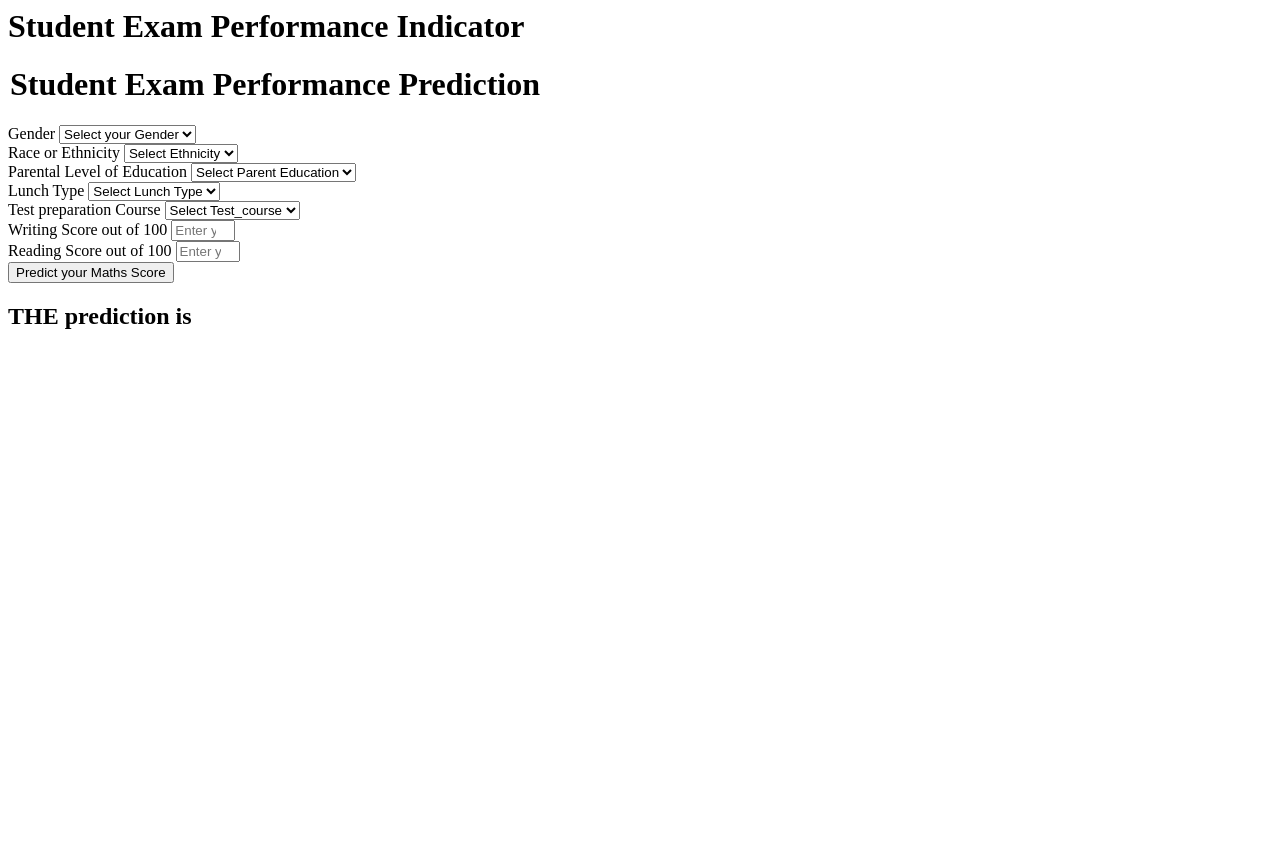
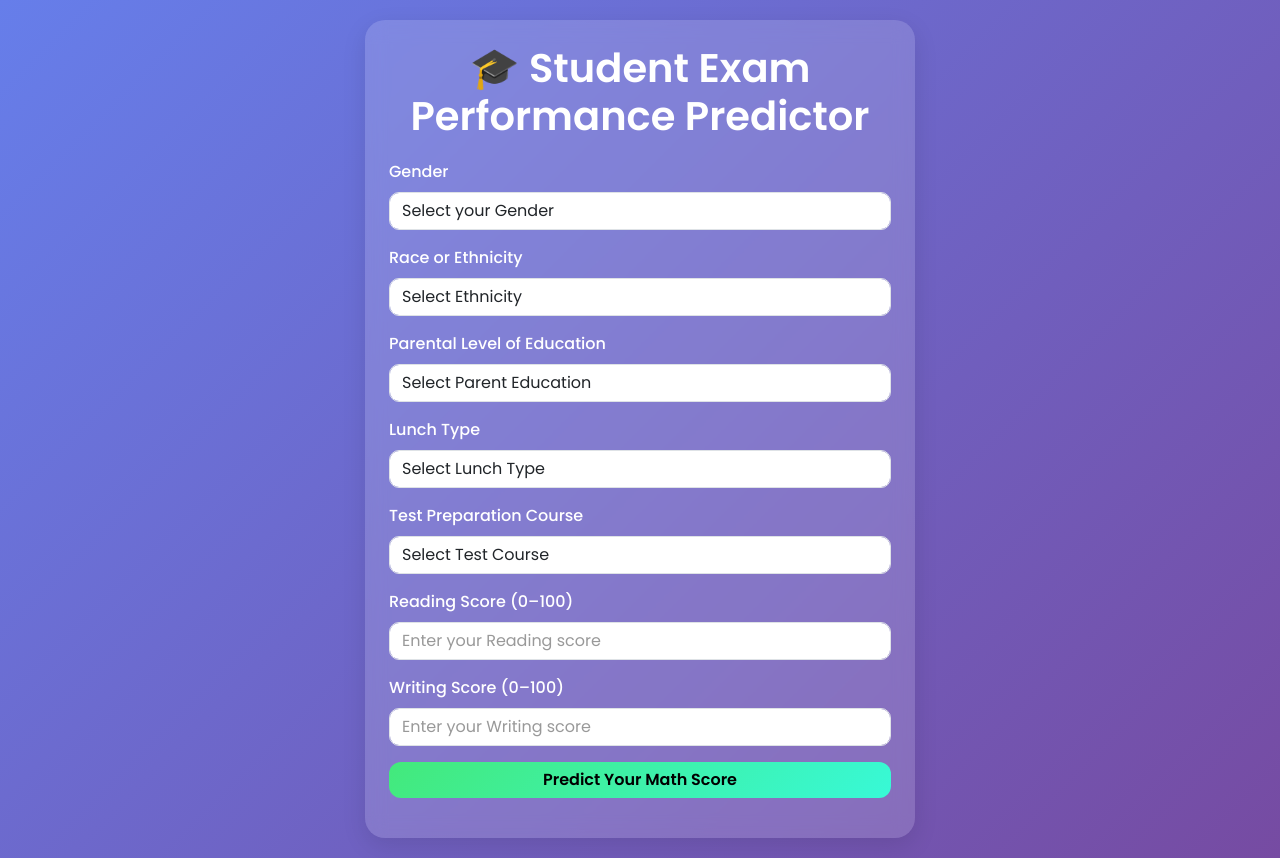
Before and after one commit to praaatikk/mlproject, a Flask app: page /predictdata in a window 1280 px wide. Before the commit the page ends 329 px from the top, so only its background shows below. Run offline with Flask 3, Linux system fonts and the light colour scheme.

Commit message:
updated html code

```diff
--- a/templates/home.html
+++ b/templates/home.html
@@ -1,111 +1,170 @@
-<html>
+<!DOCTYPE html>
+<html lang="en">
+<head>
+  <meta charset="UTF-8">
+  <meta name="viewport" content="width=device-width, initial-scale=1.0">
+  <title>Student Exam Performance Predictor</title>
+
+  <!-- Bootstrap 5 -->
+  <link href="https://cdn.jsdelivr.net/npm/bootstrap@5.3.0/dist/css/bootstrap.min.css" rel="stylesheet">
+
+  <!-- Google Font -->
+  <link href="https://fonts.googleapis.com/css2?family=Poppins:wght@400;500;600&display=swap" rel="stylesheet">
+
+  <style>
+    body {
+      font-family: 'Poppins', sans-serif;
+      background: linear-gradient(135deg, #667eea, #764ba2);
+      min-height: 100vh;
+      display: flex;
+      align-items: center;
+      justify-content: center;
+      padding: 20px;
+    }
+
+    .card {
+      background: rgba(255, 255, 255, 0.15);
+      backdrop-filter: blur(10px);
+      border: none;
+      border-radius: 20px;
+      box-shadow: 0 8px 25px rgba(0, 0, 0, 0.1);
+      color: #fff;
+      width: 100%;
+      max-width: 550px;
+      transition: transform 0.3s ease;
+    }
+
+    .card:hover {
+      transform: scale(1.02);
+    }
+
+    .card h1 {
+      font-weight: 600;
+      text-align: center;
+      margin-bottom: 20px;
+      color: #fff;
+    }
+
+    label {
+      font-weight: 500;
+    }
+
+    select, input {
+      border-radius: 10px !important;
+    }
+
+    .btn-primary {
+      background: linear-gradient(135deg, #43e97b, #38f9d7);
+      border: none;
+      color: #000;
+      font-weight: 600;
+      border-radius: 12px;
+      transition: all 0.3s ease;
+    }
+
+    .btn-primary:hover {
+      background: linear-gradient(135deg, #38f9d7, #43e97b);
+      transform: translateY(-2px);
+    }
+
+    h2 {
+      text-align: center;
+      color: #fff;
+      margin-top: 20px;
+      font-weight: 500;
+      animation: fadeIn 1s ease-in;
+    }
+
+    @keyframes fadeIn {
+      from { opacity: 0; transform: translateY(10px); }
+      to { opacity: 1; transform: translateY(0); }
+    }
+
+    ::placeholder {
+      color: #999 !important;
+    }
+  </style>
+</head>
+
 <body>
-    <div class="login">
-       <h1>Student Exam Performance Indicator</h1>
+  <div class="card p-4">
+    <h1>🎓 Student Exam Performance Predictor</h1>
+    <form action="{{ url_for('predict_datapoint') }}" method="post">
 
-       <form action="{{ url_for('predict_datapoint')}}" method="post">
-        <h1>
-            <legend>Student Exam Performance Prediction</legend>
-        </h1>
       <div class="mb-3">
         <label class="form-label">Gender</label>
-            <select class="form-control" name="gender" placeholder="Enter you Gender" required>
-                <option class="placeholder" selected disabled value="">Select your Gender</option>
-                <option value="male">
-                    Male
-                </option>
-                <option value="female">
-                    Female
-                </option>
+        <select class="form-control" name="gender" required>
+          <option selected disabled value="">Select your Gender</option>
+          <option value="male">Male</option>
+          <option value="female">Female</option>
         </select>
       </div>
+
       <div class="mb-3">
         <label class="form-label">Race or Ethnicity</label>
-            <select class="form-control" name="ethnicity" placeholder="Enter you ethnicity" required>
-                <option class="placeholder" selected disabled value="">Select Ethnicity</option>
-                <option value="group A">
-                    Group A
-                </option>
-                <option value="group B">
-                    Group B
-                </option>
-                <option value="group C">
-                    Group C
-                </option>
-                <option value="group D">
-                    Group D
-                </option>
-                <option value="group E">
-                    Group E
-                </option>
+        <select class="form-control" name="ethnicity" required>
+          <option selected disabled value="">Select Ethnicity</option>
+          <option value="group A">Group A</option>
+          <option value="group B">Group B</option>
+          <option value="group C">Group C</option>
+          <option value="group D">Group D</option>
+          <option value="group E">Group E</option>
         </select>
       </div>
+
       <div class="mb-3">
         <label class="form-label">Parental Level of Education</label>
-            <select class="form-control" name="parental_level_of_education"
-                placeholder="Enter you Parent Education" required>
-                <option class="placeholder" selected disabled value="">Select Parent Education</option>
-                <option value="associate's degree">
-                    associate's degree
-                </option>
-                <option value="bachelor's degree">
-                    bachelor's degree
-                </option>
-                <option value="high school">
-                    high school
-                </option>
-                <option value="master's degree">
-                    master's degree
-                </option>
-                <option value="some college">
-                    some college
-                </option>
-                <option value="some high school">
-                    some high school
-                </option>
+        <select class="form-control" name="parental_level_of_education" required>
+          <option selected disabled value="">Select Parent Education</option>
+          <option value="associate's degree">associate's degree</option>
+          <option value="bachelor's degree">bachelor's degree</option>
+          <option value="high school">high school</option>
+          <option value="master's degree">master's degree</option>
+          <option value="some college">some college</option>
+          <option value="some high school">some high school</option>
         </select>
       </div>
+
       <div class="mb-3">
         <label class="form-label">Lunch Type</label>
-            <select class="form-control" name="lunch" placeholder="Enter you Lunch" required>
-                <option class="placeholder" selected disabled value="">Select Lunch Type</option>
-                <option value="free/reduced">
-                    free/reduced
-                </option>
-                <option value="standard">
-                    standard
-                </option>
+        <select class="form-control" name="lunch" required>
+          <option selected disabled value="">Select Lunch Type</option>
+          <option value="free/reduced">free/reduced</option>
+          <option value="standard">standard</option>
         </select>
       </div>
+
       <div class="mb-3">
-            <label class="form-label">Test preparation Course</label>
-            <select class="form-control" name="test_preparation_course" placeholder="Enter you Course"
-                required>
-                <option class="placeholder" selected disabled value="">Select Test_course</option>
-                <option value="none">
-                    None
-                </option>
-                <option value="completed">
-                    Completed
-                </option>
+        <label class="form-label">Test Preparation Course</label>
+        <select class="form-control" name="test_preparation_course" required>
+          <option selected disabled value="">Select Test Course</option>
+          <option value="none">None</option>
+          <option value="completed">Completed</option>
         </select>
       </div>
+
       <div class="mb-3">
-            <label class="form-label">Writing Score out of 100</label>
+        <label class="form-label">Reading Score (0–100)</label>
         <input class="form-control" type="number" name="reading_score"
-                placeholder="Enter your Reading score" min='0' max='100' />
+               placeholder="Enter your Reading score" min="0" max="100" required>
       </div>
+
       <div class="mb-3">
-            <label class="form-label">Reading Score out of 100</label>
+        <label class="form-label">Writing Score (0–100)</label>
         <input class="form-control" type="number" name="writing_score"
-                placeholder="Enter your Reading Score" min='0' max='100' />
+               placeholder="Enter your Writing score" min="0" max="100" required>
       </div>
-        <div class="mb-3">
-            <input class="btn btn-primary" type="submit" value="Predict your Maths Score" required />
+
+      <div class="mb-3 text-center">
+        <button class="btn btn-primary w-100" type="submit">Predict Your Math Score</button>
       </div>
     </form>
-    <h2>
-       THE  prediction is {{results}}
-    </h2>
-   <body>
+
+    {% if results %}
+      <h2>Predicted Math Score: <strong>{{ results }}</strong></h2>
+    {% endif %}
+  </div>
+
+  <script src="https://cdn.jsdelivr.net/npm/bootstrap@5.3.0/dist/js/bootstrap.bundle.min.js"></script>
+</body>
 </html>
```
Lines whose indentation alone changed are shown as unchanged.
